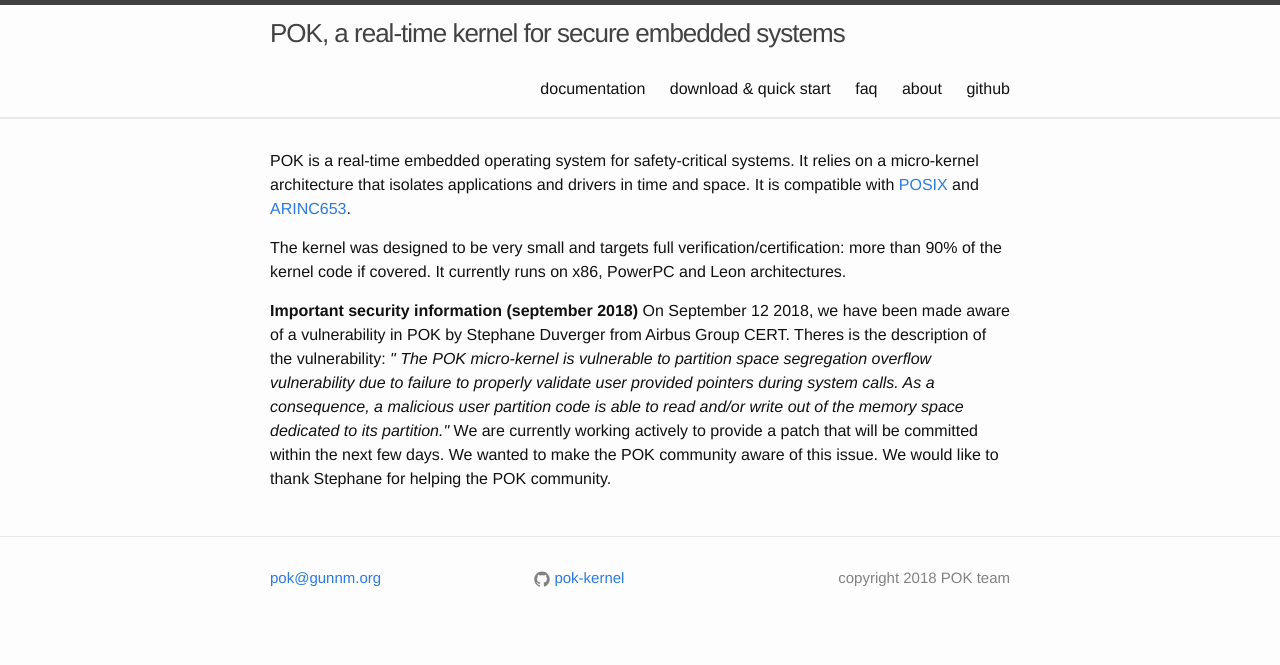
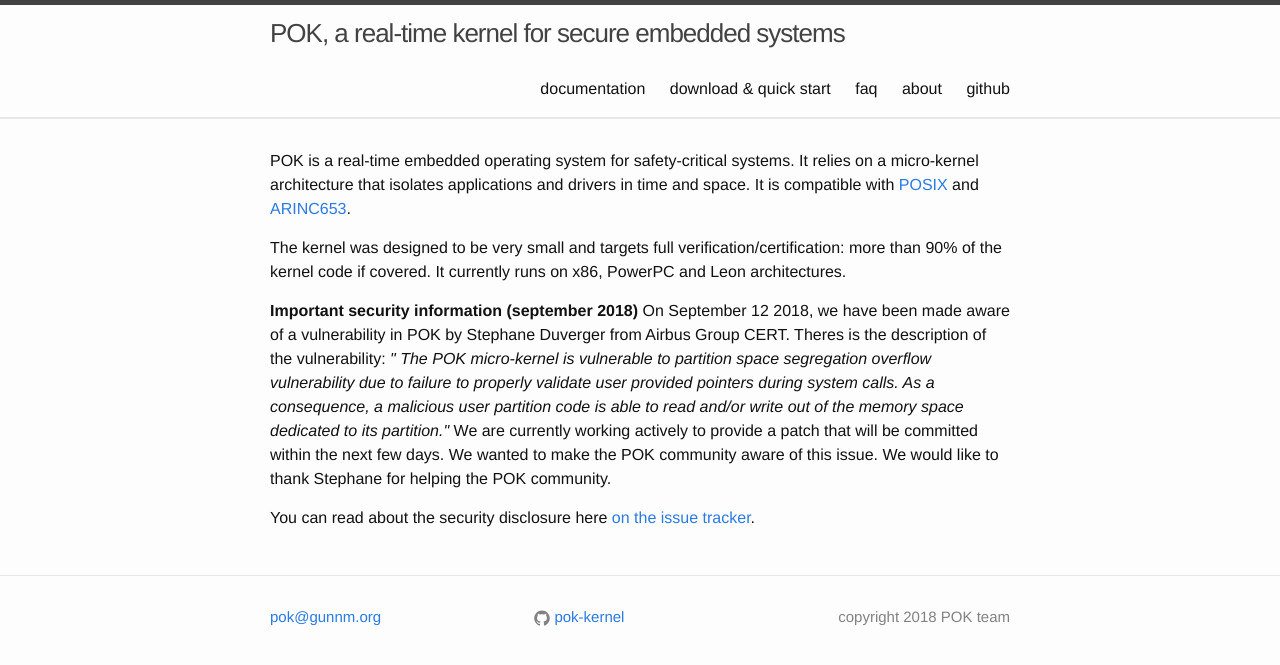
Before and after one commit to pok-kernel/website, a Jekyll site: the page built from jekyll/index.html, in a window 1280 px wide. Shown: the top 665 px of the page. Built offline with Jekyll 4.4.1, drawn with Linux system fonts in a browser that asks for light colours.

Commit message:
add disclosure of the issue

```diff
--- a/jekyll/index.html
+++ b/jekyll/index.html
@@ -32,7 +32,11 @@
 make the POK community aware of this issue. We would
 like to thank Stephane for helping the POK community.
 </p>
-
+<p>
+   You can read about the security disclosure
+   here <a href="https://github.com/pok-kernel/pok/issues/9">on the issue
+       tracker</a>.
+</p>
 
 
 </div>
```
